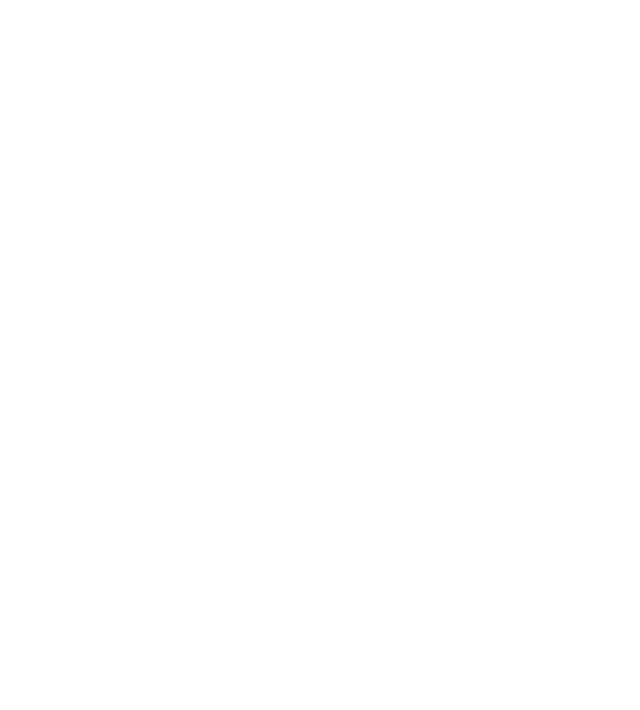
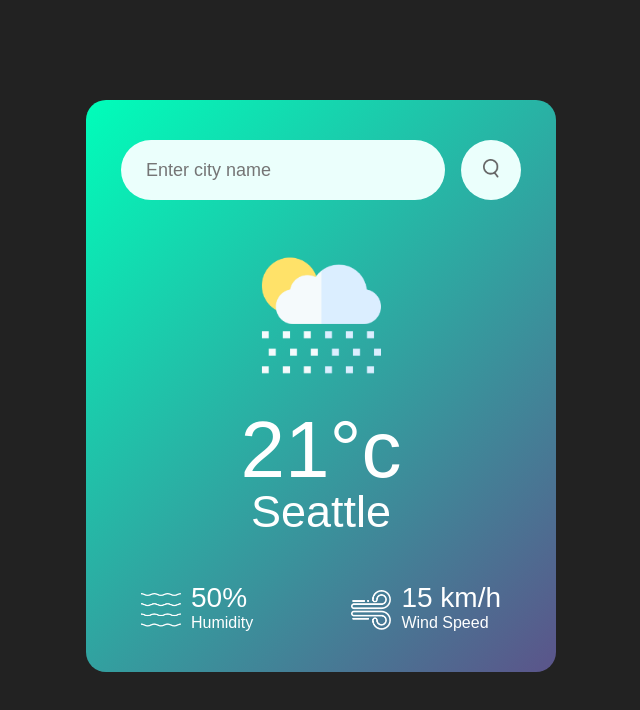
Before and after one commit to VishalBhat07/WeatherWise, a plain HTML site: page index.html in a window 1280 px wide. Shown: the whole page, without its empty margins (319-959 px from the left). Drawn offline with Linux system fonts and the light colour scheme.

Commit message:
Added html and css to the website

```diff
--- a/index.html
+++ b/index.html
@@ -1,11 +1,41 @@
 <!DOCTYPE html>
 <html lang="en">
-<head>
-    <meta charset="UTF-8">
-    <meta name="viewport" content="width=device-width, initial-scale=1.0">
-    <title>Document</title>
-</head>
-<body>
-
-</body>
+  <head>
+    <meta charset="UTF-8" />
+    <meta name="viewport" content="width=device-width, initial-scale=1.0" />
+    <title>Weather app</title>
+    <link rel="stylesheet" href="style.css" />
+  </head>
+  <body>
+    <!-- creating the card -->
+    <div class="card">
+      <div class="search">
+        <input type="text" placeholder="Enter city name" spellcheck="false" />
+        <button><img src="/Assets/images/search.png" alt="" /></button>
+      </div>
+      <!-- Adding weather details - temperature , humidity , windspeed -->
+      <div class="weather">
+        <img src="/Assets/images/rain.png" class="weather-icon" />
+        <h1 class="temp">21°c</h1>
+        <h2 class="city">Seattle</h2>
+        <div class="details">
+          <div class="col">
+            <img src="/Assets/images/humidity.png" alt="" />
+            <div>
+              <p class="humidity">50%</p>
+              <p>Humidity</p>
+            </div>
+          </div>
+          <div class="col">
+            <img src="/Assets/images/wind.png" alt="" />
+            <div>
+              <p class="wind">15 km/h</p>
+              <p>Wind Speed</p>
+            </div>
+          </div>
+        </div>
+      </div>
+    </div>
+    <script src="script.js"></script>
+  </body>
 </html>
--- a/style.css
+++ b/style.css
@@ -0,0 +1,94 @@
+* {
+  margin: 0;
+  padding: 0;
+  box-sizing: border-box;
+  font-family: "Poppins", sans-serif;
+}
+
+body {
+  background: #222;
+}
+
+.card {
+  width: 90%;
+  max-width: 470px;
+  background: linear-gradient(135deg, #00feba, #5b548a);
+  color: #fff;
+  border-radius: 20px;
+  text-align: center;
+  margin: 100px auto 0;
+  padding: 40px 35px;
+}
+
+.search {
+  width: 100%;
+  display: flex;
+  align-items: center;
+  justify-content: space-between;
+}
+
+.search input {
+  border: 0;
+  outline: 0;
+  background: #ebfffc;
+  color: #555;
+  padding: 10px 25px;
+  height: 60px;
+  flex: 1;
+  border-radius: 30px;
+  margin-right: 16px;
+  font-size: 18px;
+}
+
+.search button {
+  border: 0;
+  outline: 0;
+  background: #ebfffc;
+  border-radius: 50%;
+  width: 60px;
+  height: 60px;
+  cursor: pointer;
+}
+
+.search button img {
+  width: 16px;
+}
+
+.weather-icon {
+  width: 170px;
+  margin-top: 30px;
+}
+
+.weather h1 {
+  font-size: 80px;
+  font-weight: 500;
+}
+.weather h2 {
+  font-size: 45px;
+  font-weight: 400;
+  margin-top: -10px;
+}
+
+.details {
+  display: flex;
+  align-items: center;
+  justify-content: space-between;
+  padding: 0 20px;
+  margin-top: 50px;
+}
+
+.col{
+    display: flex;
+    align-items: center;
+    text-align: left;
+}
+
+.col img{
+width: 40px;
+margin-right: 10px;
+}
+
+.humidity,.wind{
+    margin-top: -6px;
+    font-size: 28px;
+}
```
